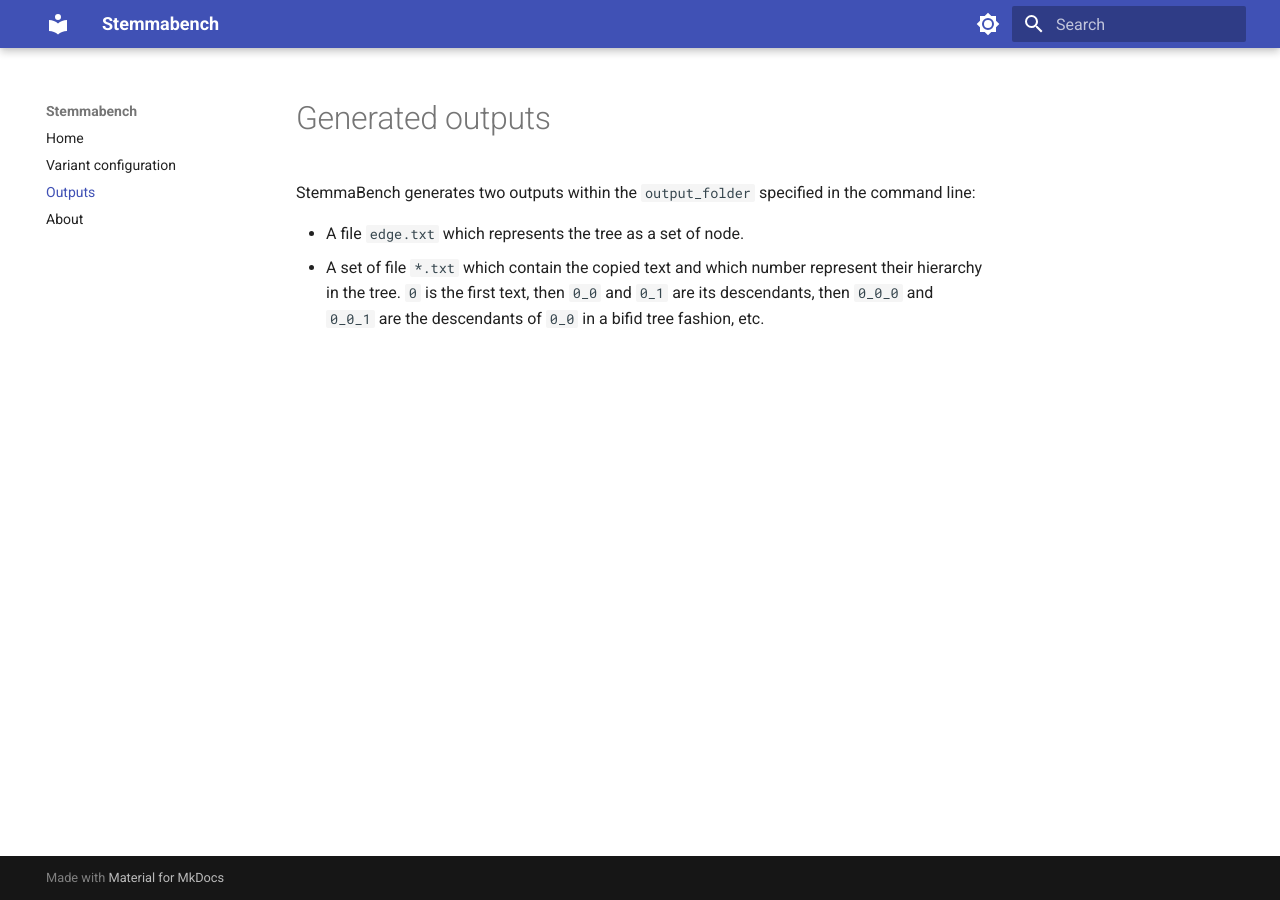
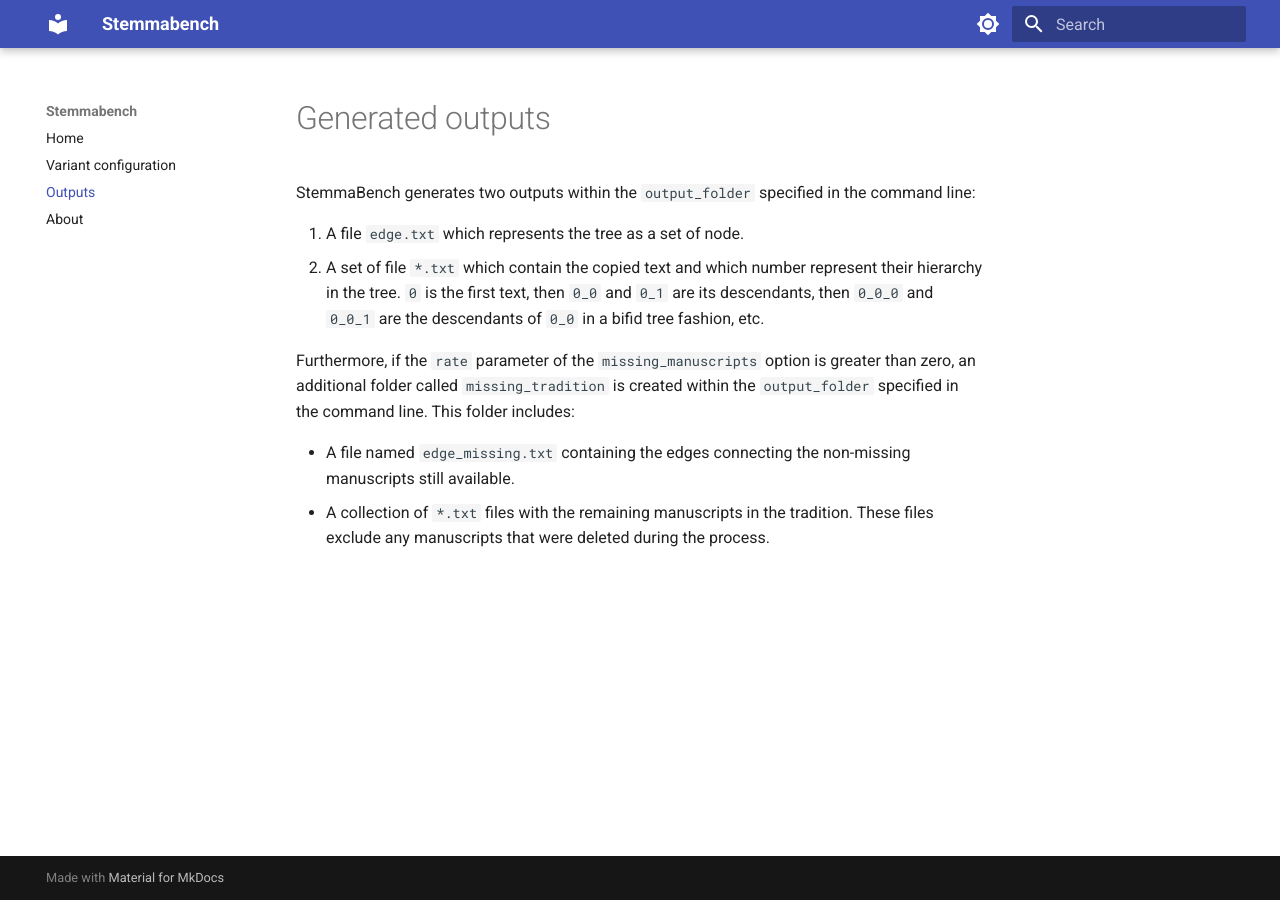
Before and after one commit to metz-theolab/stemmabench, an MkDocs documentation site: the page built from docs/outputs.md, in a window 1280 px wide. Built offline with MkDocs 1.6.1 and Material for MkDocs 9.7.7, drawn with Linux system fonts in a browser that asks for light colours.

Commit message:
doc: Add a missing manuscript section in the docs.

```diff
--- a/docs/outputs.md
+++ b/docs/outputs.md
@@ -2,5 +2,10 @@
 
 StemmaBench generates two outputs within the `output_folder` specified in the command line:
 
-- A file `edge.txt` which represents the tree as a set of node.
-- A set of file `*.txt` which contain the copied text and which number represent their hierarchy in the tree. `0` is the first text, then `0_0` and `0_1` are its descendants, then `0_0_0` and `0_0_1` are the descendants of `0_0` in a bifid tree fashion, etc.
+1. A file `edge.txt` which represents the tree as a set of node.
+2. A set of file `*.txt` which contain the copied text and which number represent their hierarchy in the tree. `0` is the first text, then `0_0` and `0_1` are its descendants, then `0_0_0` and `0_0_1` are the descendants of `0_0` in a bifid tree fashion, etc.
+
+Furthermore, if the `rate` parameter of the `missing_manuscripts` option is greater than zero, an additional folder called `missing_tradition` is created within the `output_folder` specified in the command line. This folder includes:
+
+- A file named `edge_missing.txt` containing the edges connecting the non-missing manuscripts still available.
+- A collection of `*.txt` files with the remaining manuscripts in the tradition. These files exclude any manuscripts that were deleted during the process.
```
Also changed, not shown: docs/variants.md (+7 -0 lines).
